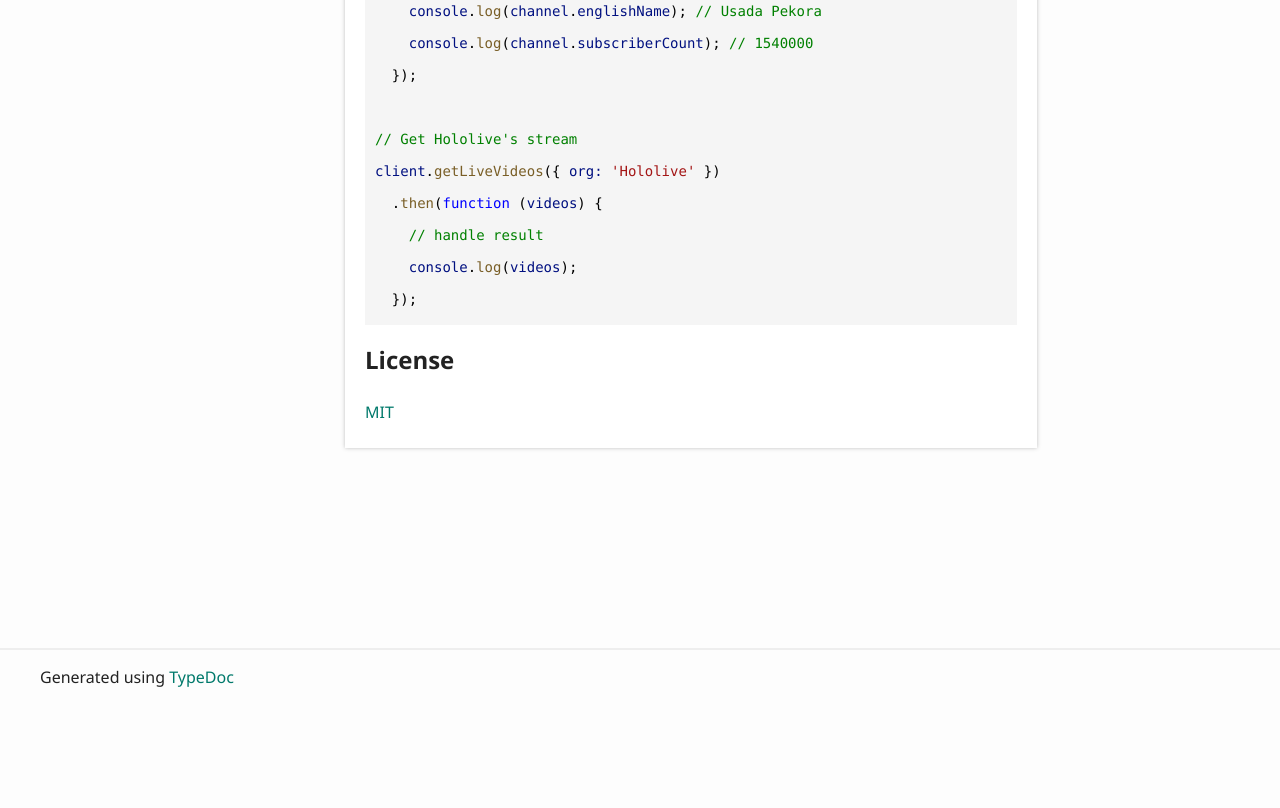
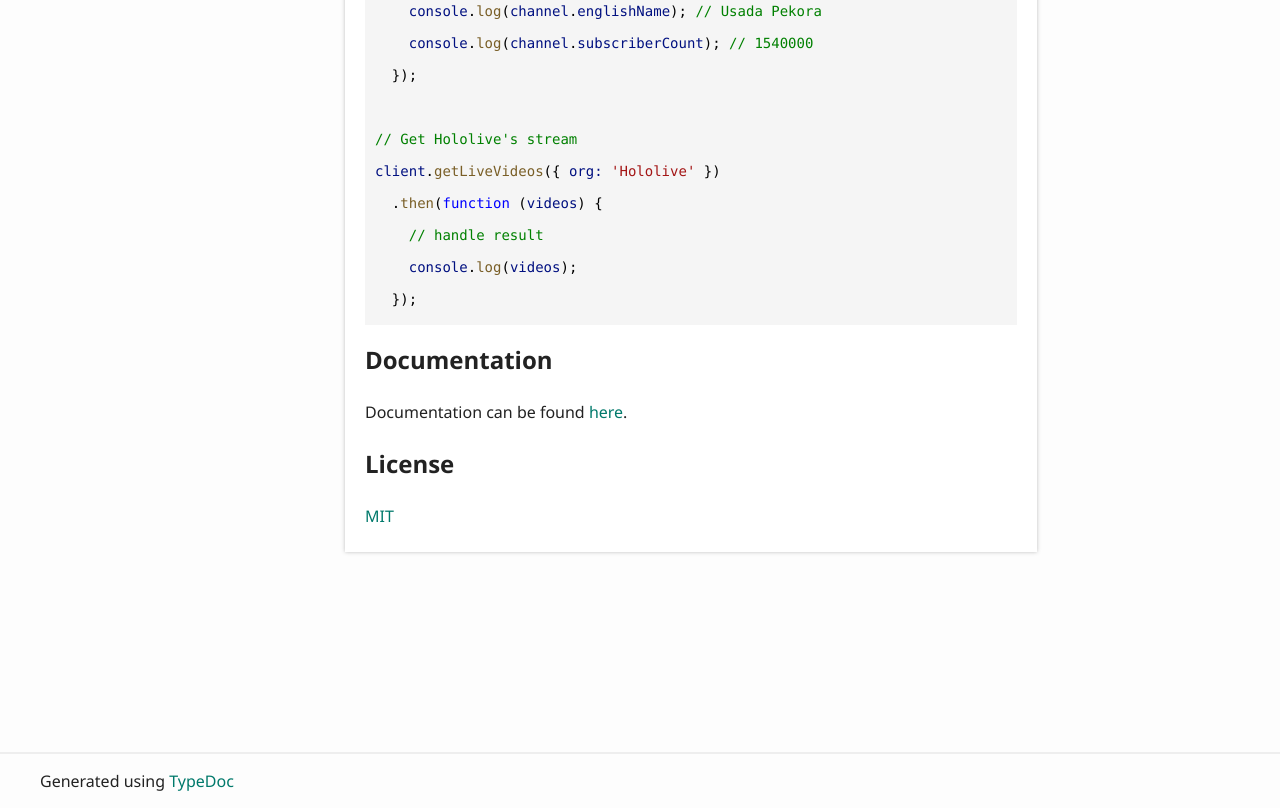
Before and after one commit to HolodexNet/holodex.js, a website: page docs/index.html in a window 1280 px wide. Shown: the part 1269-2077 px from the top of the page. Before the commit the page ends 1973 px from the top, so only its background shows below. Drawn offline with Linux system fonts and the light colour scheme.

Commit message:
Update doc link

```diff
--- a/docs/index.html
+++ b/docs/index.html
@@ -109,6 +109,10 @@
 <span style="color: #000000">    </span><span style="color: #001080">console</span><span style="color: #000000">.</span><span style="color: #795E26">log</span><span style="color: #000000">(</span><span style="color: #001080">videos</span><span style="color: #000000">);</span>
 <span style="color: #000000">  });</span>
 </code></pre>
+				<a href="#documentation" id="documentation" style="color: inherit; text-decoration: none;">
+					<h2>Documentation</h2>
+				</a>
+				<p>Documentation can be found <a href="https://stu43005.github.io/holodex-api/index.html">here</a>.</p>
 				<a href="#license" id="license" style="color: inherit; text-decoration: none;">
 					<h2>License</h2>
 				</a>
--- a/package.json
+++ b/package.json
@@ -13,7 +13,7 @@
     "test:cov": "jest --coverage",
     "test:debug": "node --inspect-brk -r tsconfig-paths/register -r ts-node/register node_modules/.bin/jest --runInBand",
     "docs": "typedoc --theme ./node_modules/typedoc-neo-theme/bin/default --plugin typedoc-neo-theme --excludeInternal --out docs src/index.ts",
-    "publish:prepare": "npm run lint:fix && npm run test:full && npm run docs",
+    "publish:prepare": "npm run format && npm run lint && npm run test && npm run docs && npm run build",
     "publish:patch": "npm version patch && npm publish --access public",
     "publish:minor": "npm version minor && npm publish --access public",
     "publish:major": "npm version major && npm publish --access public"
@@ -28,6 +28,7 @@
   "bugs": {
     "url": "https://github.com/stu43005/holodex-api"
   },
+  "homepage": "https://stu43005.github.io/holodex-api/index.html",
   "dependencies": {
     "axios": "^0.21.1",
     "axios-retry": "^3.1.9",
```
Also changed, not shown: README.md.
